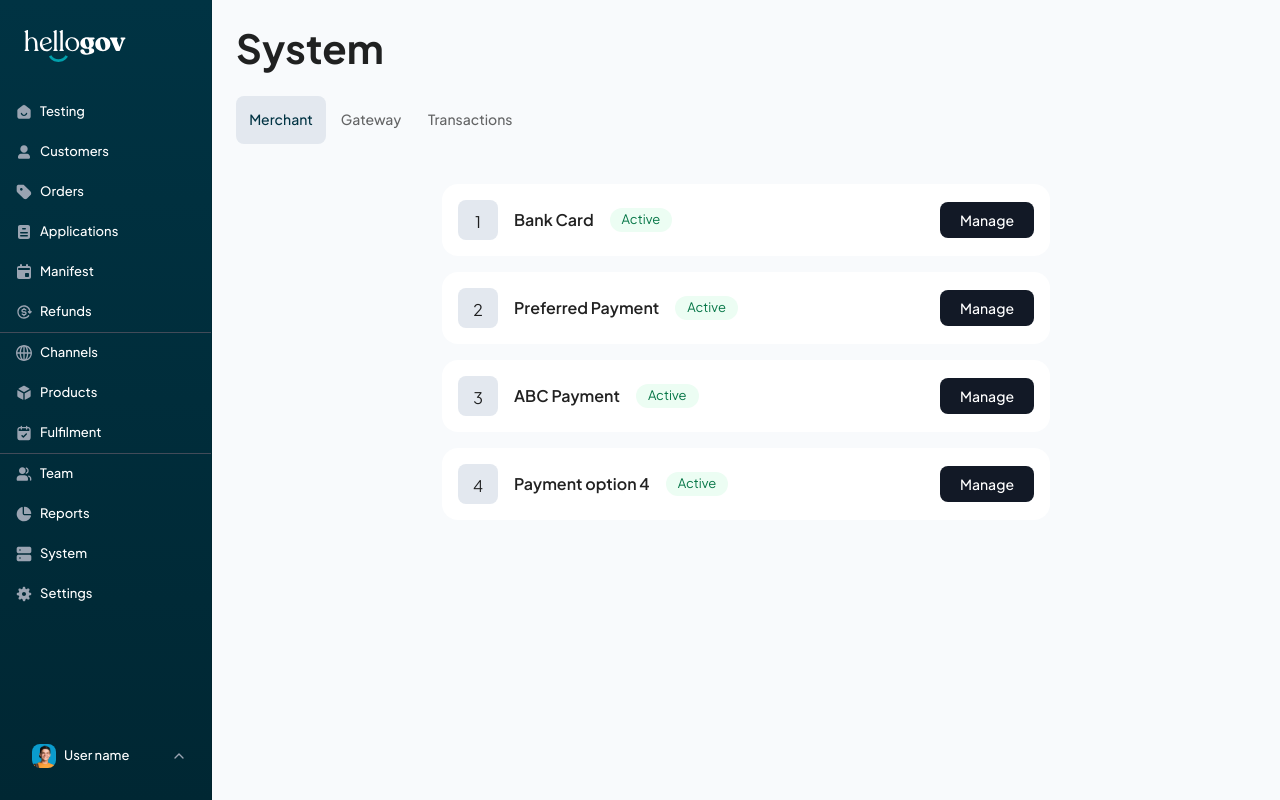
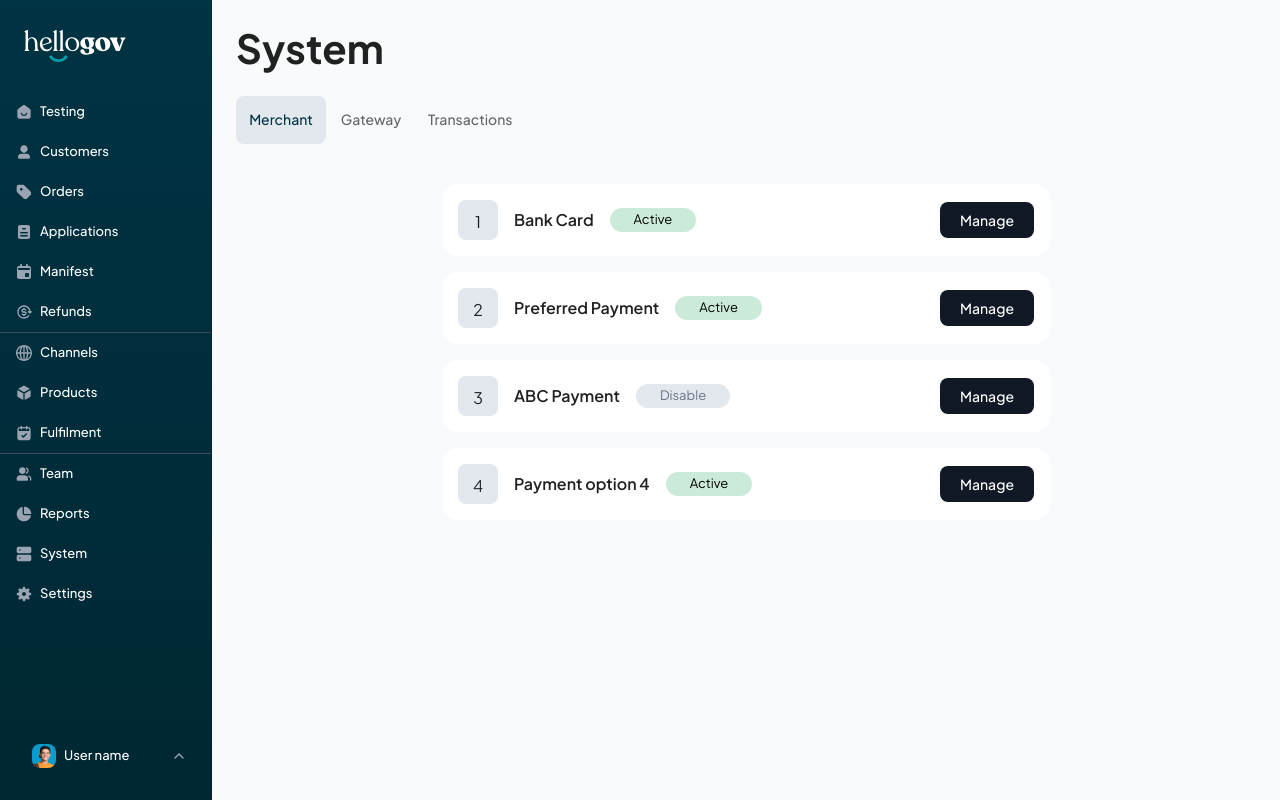
Before and after one commit to trimulabs/demo-project-asad, a Next.js app: page / in a window 1280 px wide. Built offline with nearby package versions, Linux system fonts and the light colour scheme.

Commit message:
Custom Badge added.

```diff
--- a/src/components/MerchantData.tsx
+++ b/src/components/MerchantData.tsx
@@ -1,7 +1,8 @@
-import * as React from 'react'
-import { Box, Typography, Stack, Chip, Button } from '@mui/material'
+import React from 'react'
+import { Box, Typography, Stack, Button } from '@mui/material'
 import theme from '@/styles/ThemeRegistry/theme'
 import COLORS from '@/styles/colors'
+import CustomBadge from './badges/CustomBadge'
 
 export default function MerchantData() {
   return (
@@ -50,7 +51,11 @@ export default function MerchantData() {
                 {index + 1}
               </Box>
               <Typography variant="labelM">{title}</Typography>
-              <Chip color="success" label="Active" />
+              {index === 2 ? (
+                <CustomBadge content="Disable" type="Disable" />
+              ) : (
+                <CustomBadge content="Active" type="Active" />
+              )}
             </Stack>
 
             <Button variant="contained" href="/MerchantDetails">
--- /dev/null
+++ b/src/components/badges/CustomBadge.tsx
@@ -0,0 +1,32 @@
+import { Chip } from '@mui/material'
+import React from 'react'
+import COLORS from '@/styles/colors'
+
+const CustomBadge = ({ content, type }: { content: string; type: string }) => {
+  let color = COLORS.selected
+  let textColor = 'black'
+
+  if (type === 'Active') {
+    color = COLORS.badgeActive
+  }
+  if (type === 'Disable') {
+    color = COLORS.selected
+    textColor = COLORS.badgeDisableContent
+  }
+
+  return (
+    <Chip
+      sx={{
+        borderRadius: '100px',
+        textTransform: 'capitalize',
+        padding: '8px 12px 8px 12px',
+        height: '24px',
+        background: color,
+        color: textColor,
+      }}
+      label={content}
+    />
+  )
+}
+
+export default CustomBadge
--- a/src/styles/colors.tsx
+++ b/src/styles/colors.tsx
@@ -13,6 +13,7 @@ const COLORS = {
   badgeErrorContent: '#B42318',
   badgeWarning: '#FFFAEB',
   badgeWarningContent: '#DC6803',
+  badgeDisableContent: '#697586',
   lightBlue: '#E6F4F8',
   sideDivider: '#4B5565',
   icon: '#9AA4B2',
```
